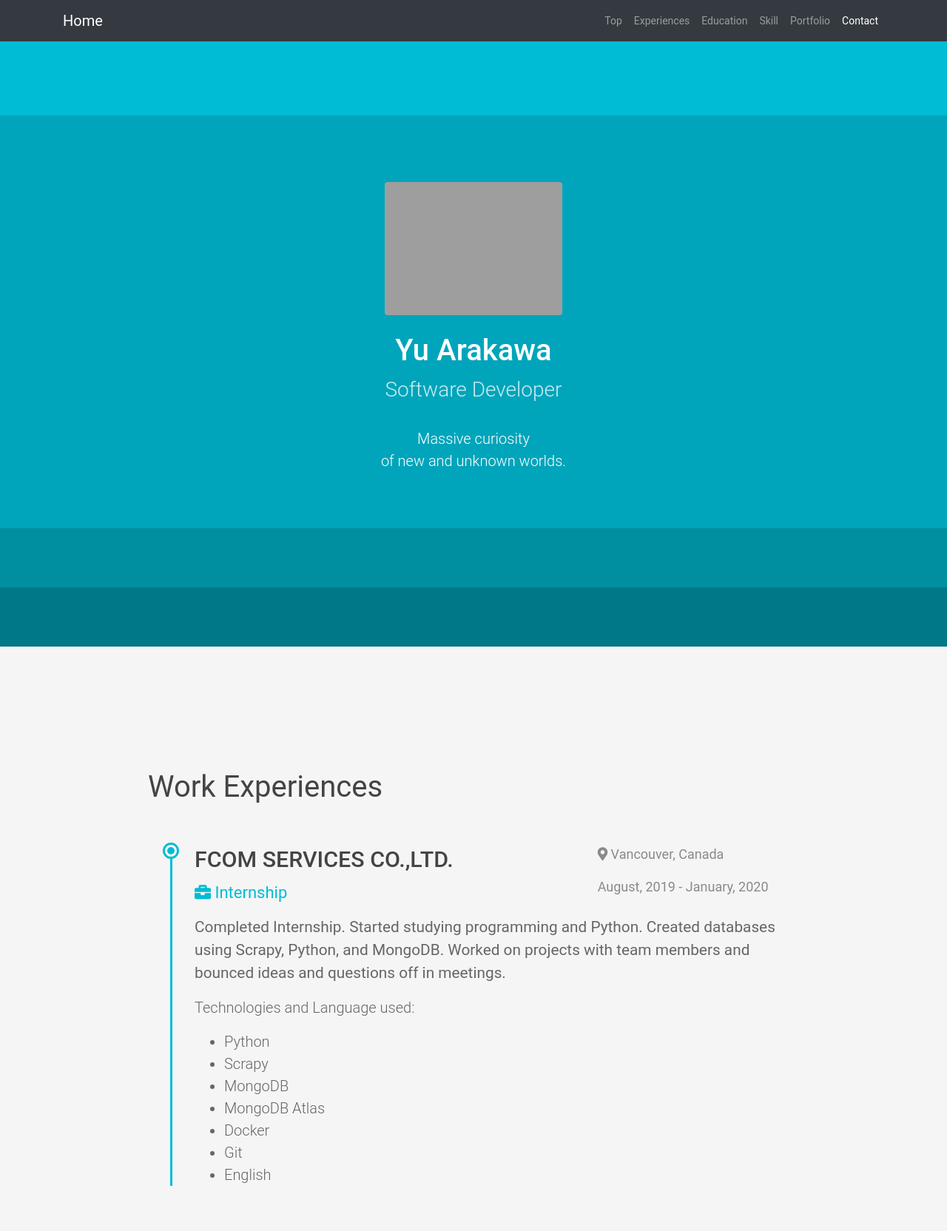
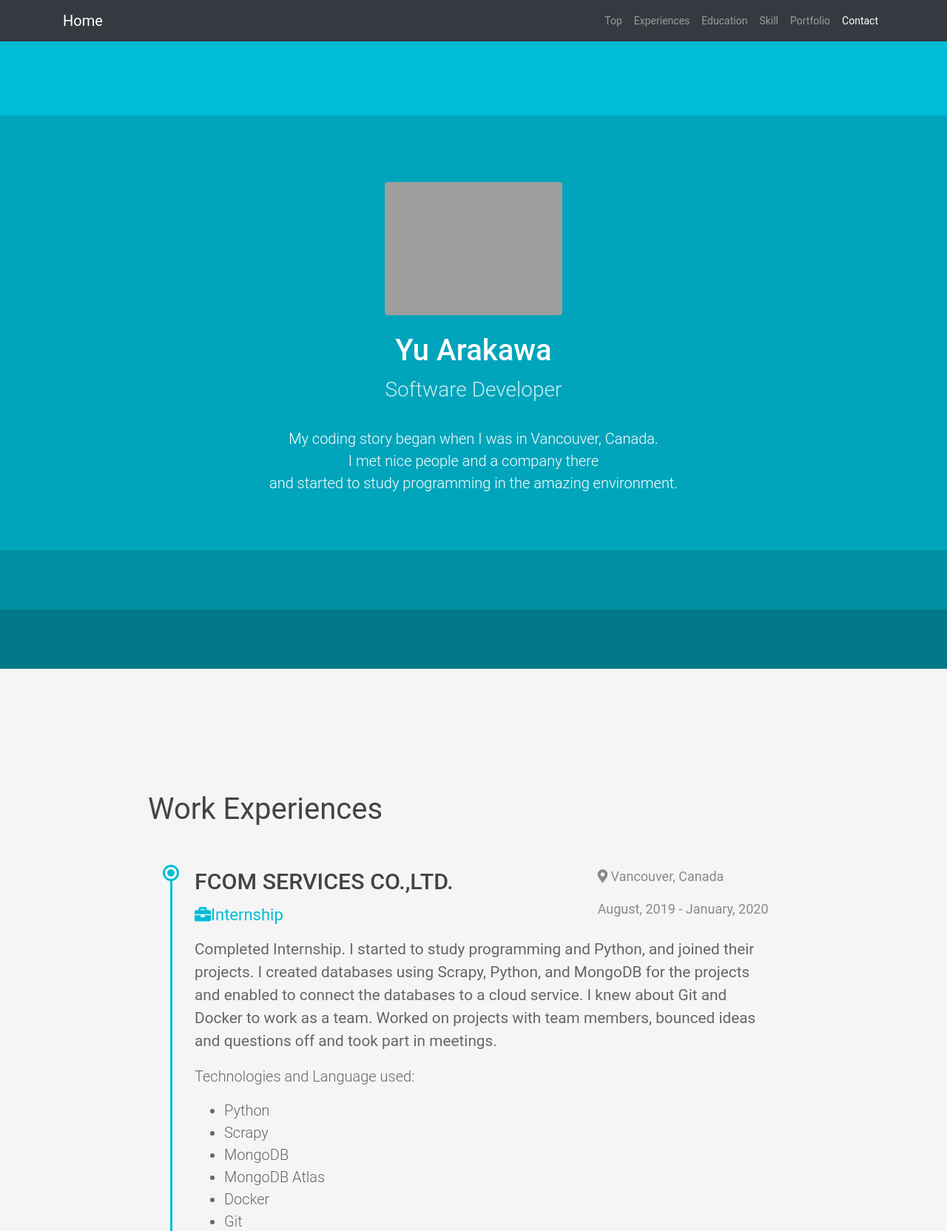
Before and after one commit to yuara/MyPage, a Django app: page / in a window 1280 px wide. Shown: the top 1664 px of the page at 74% size. Run offline with Django 3.2, Linux system fonts and the light colour scheme; some libraries are stand-ins or nearby versions; grey boxes are pictures that could not be loaded.

Commit message:
Modified the content

```diff
--- a/mypage/portfolio/templates/portfolio/index.html
+++ b/mypage/portfolio/templates/portfolio/index.html
@@ -65,8 +65,9 @@
           </div><br>
           <h1>Yu Arakawa</h1>
           <div class="title">Software Developer</div>
-          <p class="lead">Massive curiosity<br>of new and unknown worlds.</p>
-          <p class="lead"></p>
+          <p class="lead">My coding story began when I was in Vancouver, Canada.<br>
+          I met nice people and a company there<br>
+          and started to study programming in the amazing environment.</p>
         </div>
       </div>
 
@@ -91,15 +92,13 @@
             </div>
             <div class="job-meta">
               <div class="row">
-                <div class="title col-lg-8">
-                  Internship</div>
+                <div class="title col-lg-8">Internship</div>
                 <div class="time col-lg-4">August, 2019 - January, 2020</div>
               </div>
             </div>
             <!--//job-meta-->
             <div class="job-desc">
-              <p class="main-explanation">Completed Internship. Started studying programming and Python. Created databases using Scrapy, Python, and MongoDB. Worked on projects with team members and bounced ideas and questions off in meetings.</p>
-              <p></p>
+              <p class="main-explanation">Completed Internship. I started to study programming and Python, and joined their projects. I created databases using Scrapy, Python, and MongoDB for the projects and enabled to connect the databases to a cloud service. I knew about Git and Docker to work as a team. Worked on projects with team members, bounced ideas and questions off and took part in meetings.</p>
               <p>Technologies and Language used:</p>
               <ul>
                 <li>Python</li>
@@ -135,8 +134,8 @@
                 <!--//education-body-->
                 <div class="time">2016 - 2018</div>
                 <div class="desc">
-                  I was in the polymer science field and studied optical material, silica glass. Our lab team collaborated with a company. I took the lead on our projects with the company. I also helped some companies to research their products by measuring and
-                  analyzing. I had more than 10 times presentations in official academic meetings and have experience of making a thesis in English.
+                  I was in the polymer science field and studied an optical material, silica glass. Our lab team collaborated with a company. I took the lead on our projects with them. I also helped some companies to research their products by measuring and analyzing.
+                  I had more than 10 times presentations in official academic meetings and have experience of making a thesis in English.
                 </div>
               </div>
               <!--//item-inner-->
@@ -153,7 +152,7 @@
                 <!--//education-body-->
                 <div class="time">2012 - 2016</div>
                 <div class="desc">
-                  The content of this course consists of various fields of physics, engineering dynamics, electromagnetism, quantum mechanics, etc., and basic mathematics, calculus and linear algebra. Studied in laboratories as we as in classrooms and replicated
+                  The content of this course consists of various fields of physics, engineering dynamics, electromagnetism, quantum mechanics, etc., and basic mathematics, calculus and linear algebra. Studied in laboratories as well as in classrooms and replicated
                   physical phenomena. I was assigned to a lab in a senior and made a bachelor thesis.
                 </div>
               </div>
@@ -198,7 +197,7 @@
                 <h4 class="skill-name">Scrapy</h4>
                 <div class="level">Intermediate, 1 years</div>
                 <div class="desc">
-                  Scrapy is a web crawling and scraping Python framework. I've been working with Scrapy for a year and developed databases in the intern. I also integrated with my flask project and connected to it with scrapyd and cron for regular scraping.
+                  Scrapy is a web crawling and scraping Python framework. I've been working with Scrapy for a year and created databases in the internship. I also integrated the regular scrapying function into my flask project with scrapyd and cron.
                 </div>
               </div>
               <!--//item-inner-->
@@ -209,10 +208,10 @@
                 <h4 class="skill-name">Flask</h4>
                 <div class="level">Intermediate, 4 months</div>
                 <div class="desc">
-                  Flask is a lightweight web application framework in Python. I followed this amazing tutorial,
+                  Flask is a lightweight web application framework in Python. I followed this great tutorial,
                   <a href="https://blog.miguelgrinberg.com/post/the-flask-mega-tutorial-part-i-hello-world">Flask-Mega-Tutorial</a>, then made
                   <i>Clothes Manager</i>
-                  as my project based on it.
+                  based on it.
                 </div>
               </div>
               <!--//item-inner-->
@@ -223,7 +222,7 @@
                 <h4 class="skill-name">Django</h4>
                 <div class="level">Biginner, 1 month</div>
                 <div class="desc">
-                  Django is a Python-based web framework. I've done with tutorials on the Official website and Udemy. Based on these experiences, I'm working on a project now.
+                  Django is a Python-based web framework. I've done with tutorials on <a href="https://docs.djangoproject.com/en/3.0/intro/tutorial01/">the official website</a> and <a href="https://www.udemy.com/course/python-and-django-full-stack-web-developer-bootcamp/">Udemy</a>. Based on these experiences, I'm working on a project now.
                 </div>
               </div>
               <!--//item-inner-->
@@ -294,7 +293,11 @@
             </div>
             <!-- card body -->
             <div class="card-footer">
-              <small class="text-muted"><a href="https://github.com/yuara/Search-Recipe-Bot">Github</a> or <a href="https://line.me/R/ti/p/%40833hhadp">QRcode for LINE</a></small>
+              <small class="text-muted">
+                <a href="https://github.com/yuara/Search-Recipe-Bot">Github</a>
+                or
+                <a href="https://line.me/R/ti/p/%40833hhadp">QRcode for LINE</a>
+              </small>
             </div>
           </div>
           <!-- card -->
@@ -336,7 +339,9 @@
             </div>
             <!-- card-body -->
             <div class="card-footer">
-              <small class="text-muted"><a href="https://github.com/yuara/ClothesManager">Github</a></small>
+              <small class="text-muted">
+                <a href="https://github.com/yuara/ClothesManager">Github</a>
+              </small>
             </div>
           </div>
           <!-- card -->
@@ -363,17 +368,13 @@
               <li>
                 Web Crawling and Scraping with Scrapy/Python</li>
               <li>
-                Making Databases with MongoDB and MySQL
-              </li>
+                Making Databases of MongoDB and MySQL</li>
               <li>
-                Web applications
-              </li>
+                Connecting MongoDB to a cloud service, MongoDB Atlas</li>
               <li>
-                Designing website simply with HTML5, CSS, Bootstrap and JS.
-              </li>
+                Designing website simply with HTML5, CSS, Bootstrap and JS.</li>
               <li>
-                Uploading Codes To GIthub
-              </li>
+                Uploading Codes to Github</li>
             </ul>
             <p>Drop me a line at
               <a href="mailto:yu.arakawa112@gmail.com">yu.arakawa112@gmail.com</a>
```
